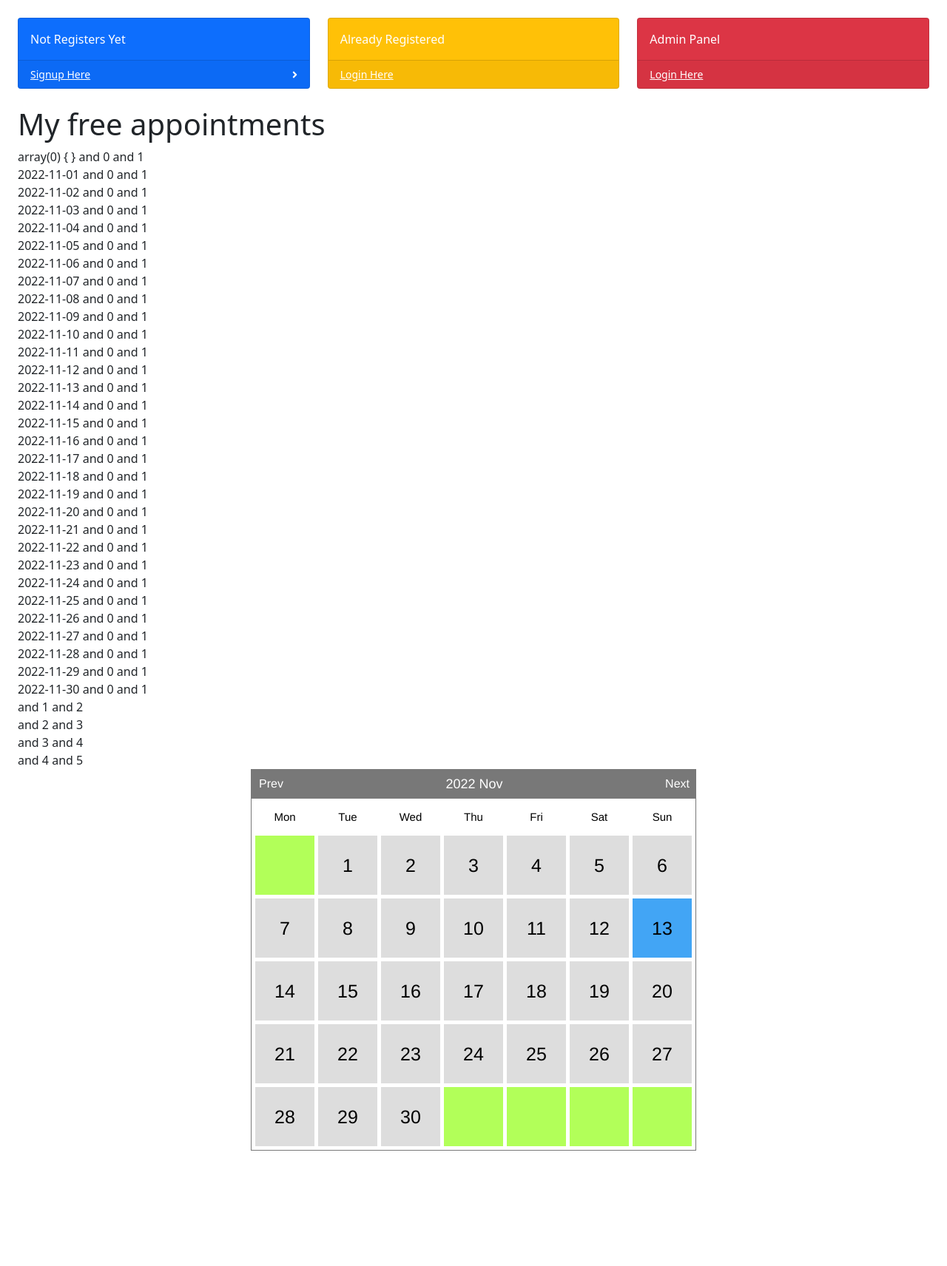
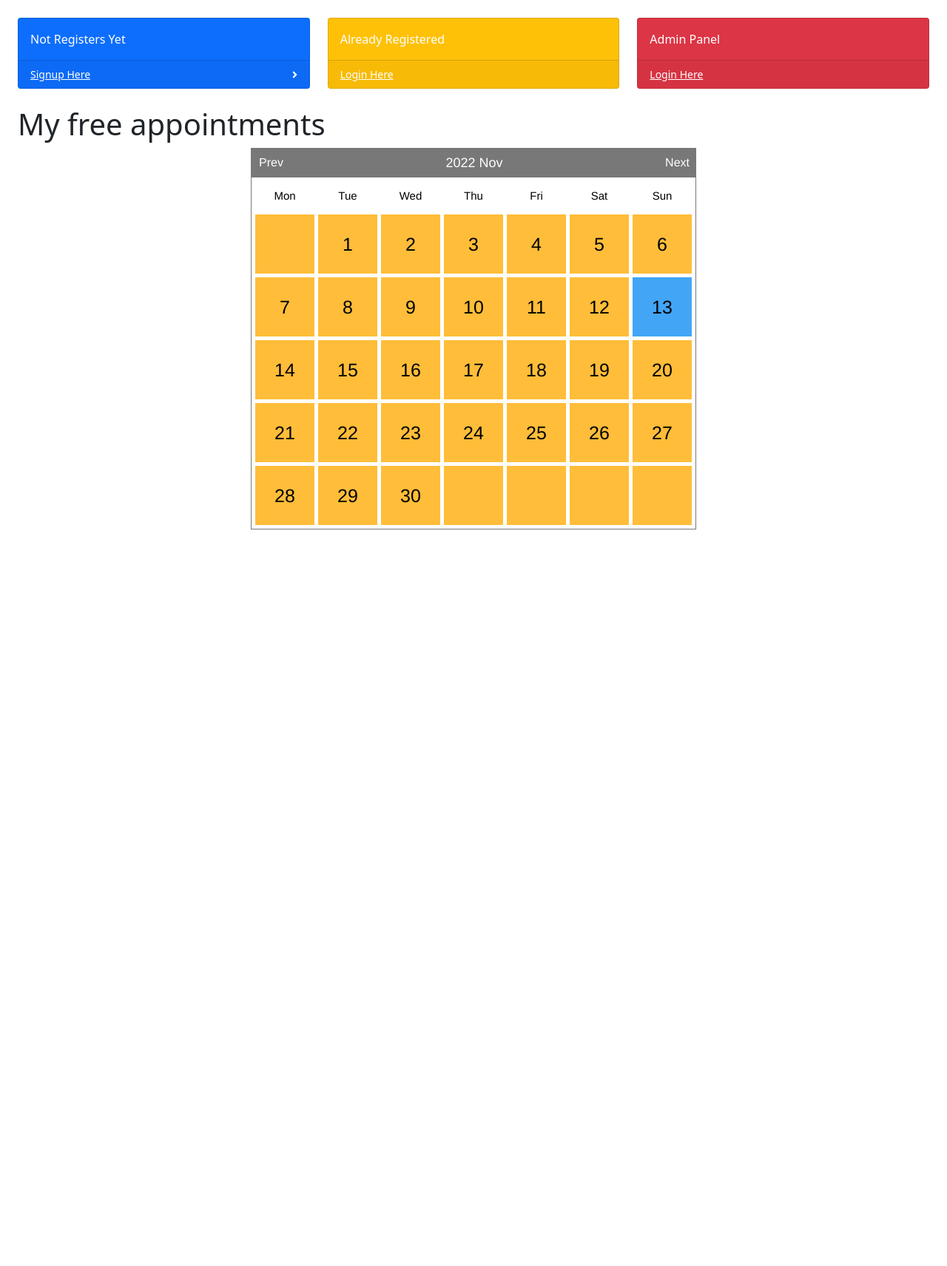
Before and after one commit to Dodni/login-and-appointment-system, a PHP site: page / in a window 1280 px wide. Shown: the part 208-1920 px from the top of the page at 74% size. After the commit the page ends 924 px from the top, so only its background shows below. Run offline with PHP 8.4, Linux system fonts and the light colour scheme; tables that the repository leaves empty or names only in its code hold one stand-in row (values such as "Sample post"); data that the repository does not hold is empty.

Commit message:
calendar finish, css change

```diff
--- a/admin/calendar.php
+++ b/admin/calendar.php
@@ -12,9 +12,7 @@ class Calendar {
 
         require_once('models/work_model.php');
         $workModel = new Work();
-        //$workModel->getWorkData();
         $this->freeToday = $workModel->getFreeAppointments();
-        var_dump($this->freeToday);
 
     }
 
@@ -146,20 +144,21 @@ class Calendar {
         $today = date('Y-m-d');
 
 
-        if ($this->currentDate == $this->freeToday[$this->freeDaysCounter]) {
-          $this->freeDaysResult = $this->freeDaysCounter;
-          $this->freeDaysCounter++;
-        }
 
-        echo $this->currentDate . " and " . $this->freeDaysResult . " and " . $this->freeDaysCounter . "<br>";
 
+        $workModel = new Work();
+        //$workModel->getFreeDay('2022-11-19');
+        $result = $workModel->getFreeDay($this->currentDate);
+        //var_dump($result);
 
         return '<a href="#">
                   <li id="li-'.$this->currentDate.'"
-                class="
+                  class=
+                    "
                       '.($cellNumber%7==1?' start ':($cellNumber%7==0?' end ':' ')).
                       ($cellContent==null?'mask':''). ' '
-                .($this->currentDate == $today? ' todayIsBlue ' : ($this->currentDate == $this->freeToday[$this->freeDaysResult ] ? 'freeIsGreen' : 'NULL')). ' "
+                      .($this->currentDate == $today ? ' todayIsBlue ' : (($this->currentDate != null && $this->currentDate == $result) ? 'freeIsGreen' : 'fullIsRed')). '
+                    "
                   >
                     '.$cellContent.'
                   </li>
--- a/css/calendar.css
+++ b/css/calendar.css
@@ -125,10 +125,10 @@ div.clear{
 }
 
 .freeIsGreen{
-  background-color: #b2ff59 !important;
+  background-color: #40dab2 !important;
 }
 
 .fullIsRed{
-  background-color: #ff5252 !important;
+  background-color: #ffbd39 !important;
 
 }
--- a/includes/loginsystem.sql
+++ b/includes/loginsystem.sql
@@ -62,7 +62,6 @@ CREATE TABLE `users` (
 
 INSERT INTO `users` (`id`, `fname`, `lname`, `email`, `password`, `contactno`, `posting_date`) VALUES
 (13, 'Anuj', 'Kumar', 'phpgurukulteam@gmail.com', 'Test@123', '1234567890', '2021-08-09 18:30:00'),
-(15, 'Donat', 'Feher', 'feherdonat99@gmail.com', 'RapRuso123', '1234567891', '2022-11-06 18:47:54');
 
 --
 -- Indexek a kiírt táblákhoz
--- a/models/work_model.php
+++ b/models/work_model.php
@@ -1,6 +1,6 @@
 <?php
 
-/**
+/*
  * Model class for communicate with the database.
  */
 class Work
@@ -43,6 +43,20 @@ class Work
     //var_dump($freeAppointmentDates);
     return $freeAppointmentDates;
   }
+
+
+  /*
+   * It chechs the DB free days. If min one is avilable it gives back date.
+   */
+  function getFreeDay($freeForToday)
+  {
+    require_once('includes/config.php');
+    $mysqli = new mysqli(DB_SERVER, DB_USER, DB_PASS, DB_NAME);
+    $result = $mysqli->query("SELECT * FROM WORK where workdate LIKE '$freeForToday' and workdate > CURRENT_DATE and appointmentfree = 1 LIMIT 1");
+    $rows = $result->fetch_all(MYSQLI_ASSOC);
+
+    return (!$rows) ? $rows : $rows[0]["workdate"];
+  }
 }
 
 
```
Lines whose indentation alone changed are shown as unchanged.
